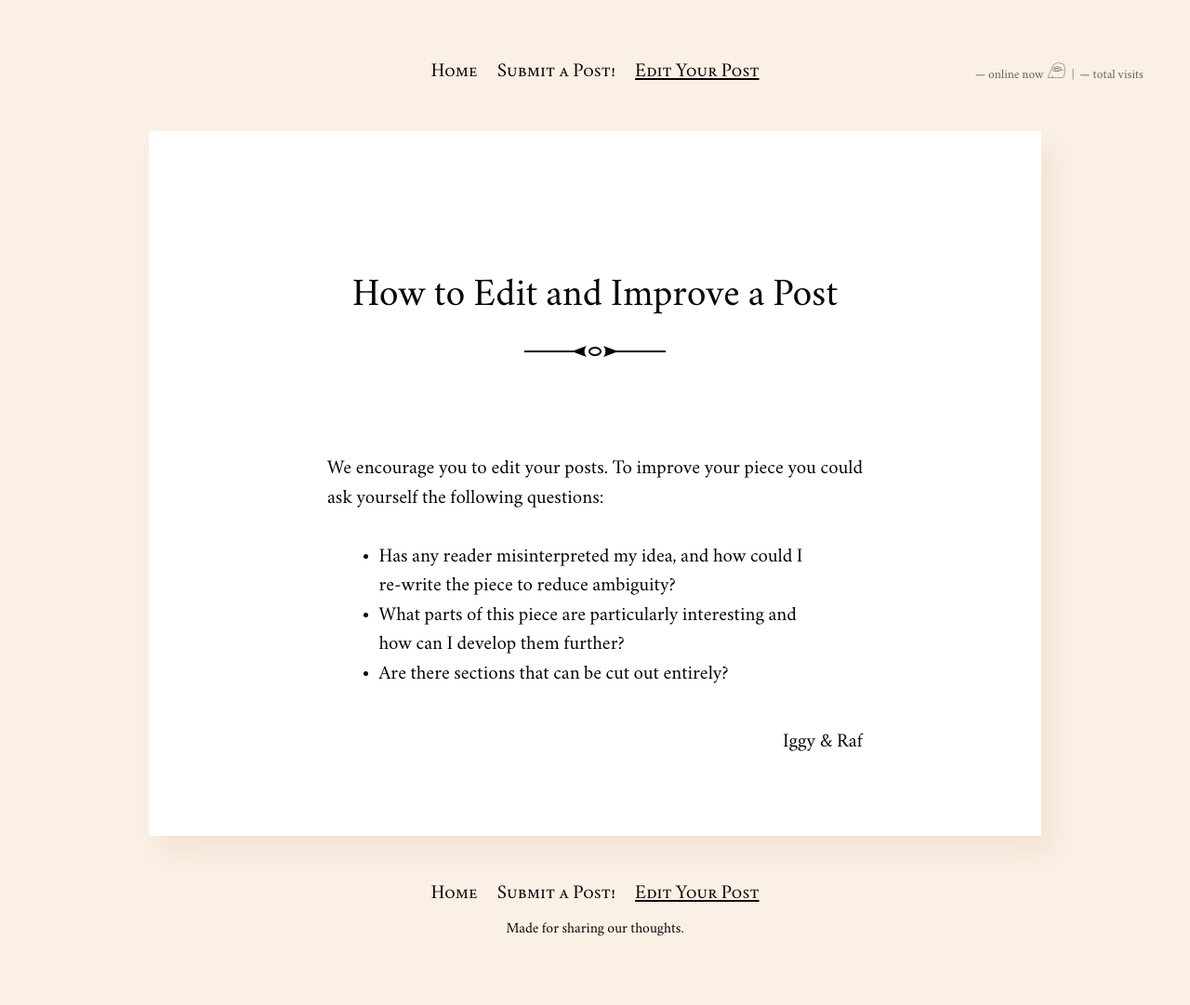
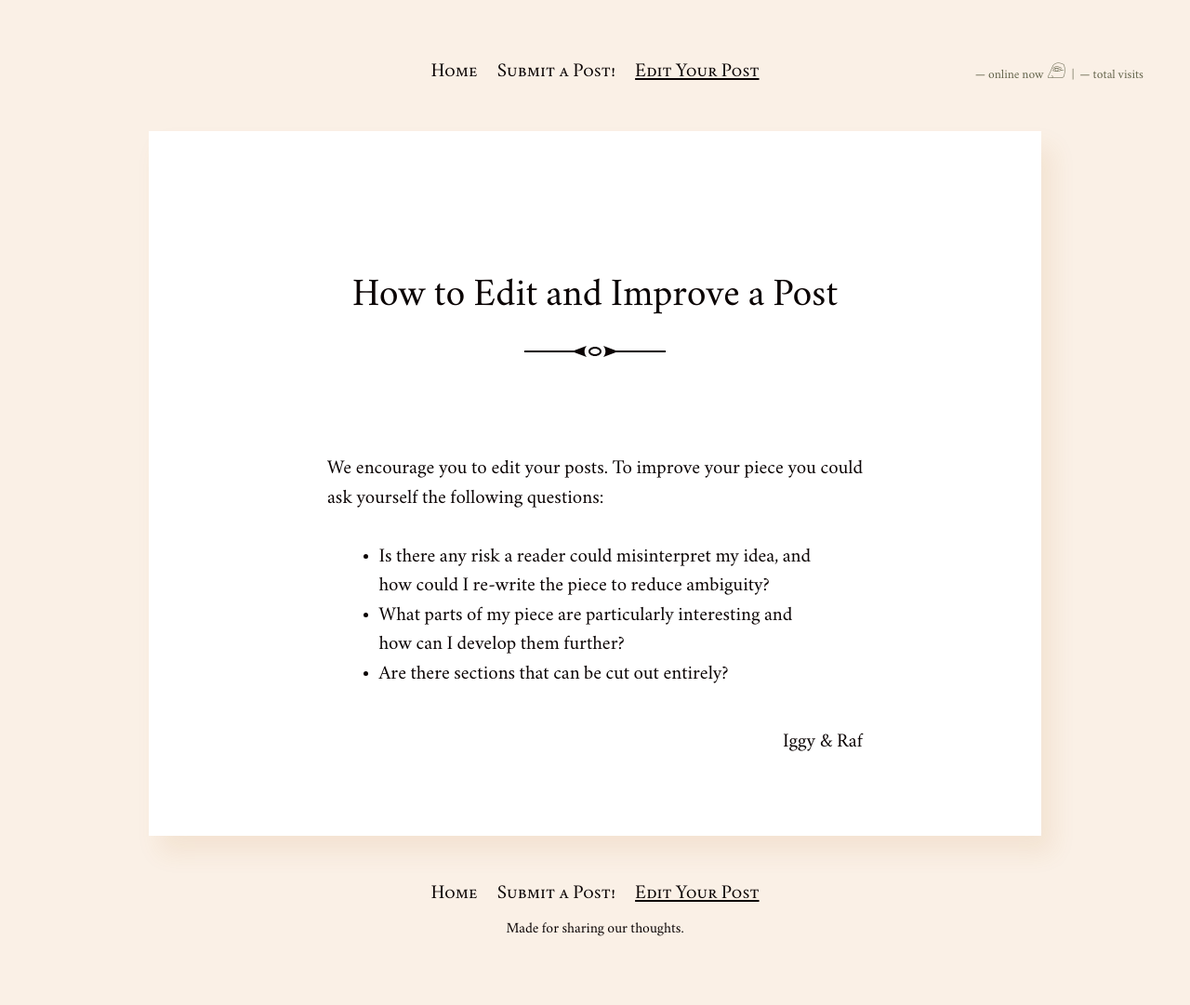
Before and after one commit to batterypointwriting/batterypointwriting.github.io, a Jekyll site: the page built from edit-your-post.md, in a window 1280 px wide. Shown: the whole page at 93% size. Built offline with Jekyll 4.4.1, drawn with Linux system fonts in a browser that asks for light colours.

Commit message:
Update edit-your-post.md

```diff
--- a/edit-your-post.md
+++ b/edit-your-post.md
@@ -5,6 +5,6 @@ title: How to Edit and Improve a Post
 ---
 We encourage you to edit your posts. To improve your piece you could ask yourself the following questions:
 
-- Has any reader misinterpreted my idea, and how could I re-write the piece to reduce ambiguity? <br>
-- What parts of this piece are particularly interesting and how can I develop them further? <br>
+- Is there any risk a reader could misinterpret my idea, and how could I re-write the piece to reduce ambiguity? <br>
+- What parts of my piece are particularly interesting and how can I develop them further? <br>
 - Are there sections that can be cut out entirely? <br>
```
